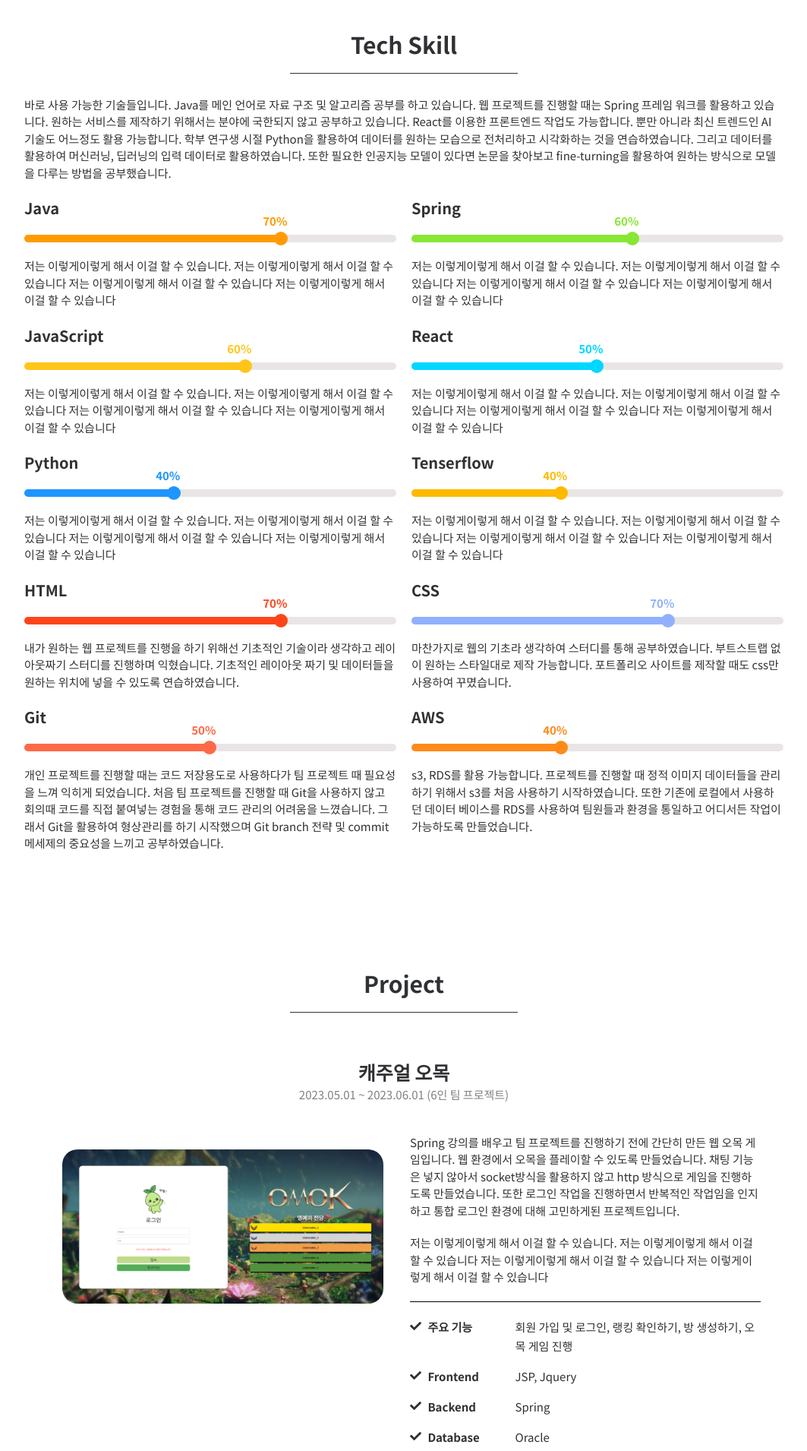
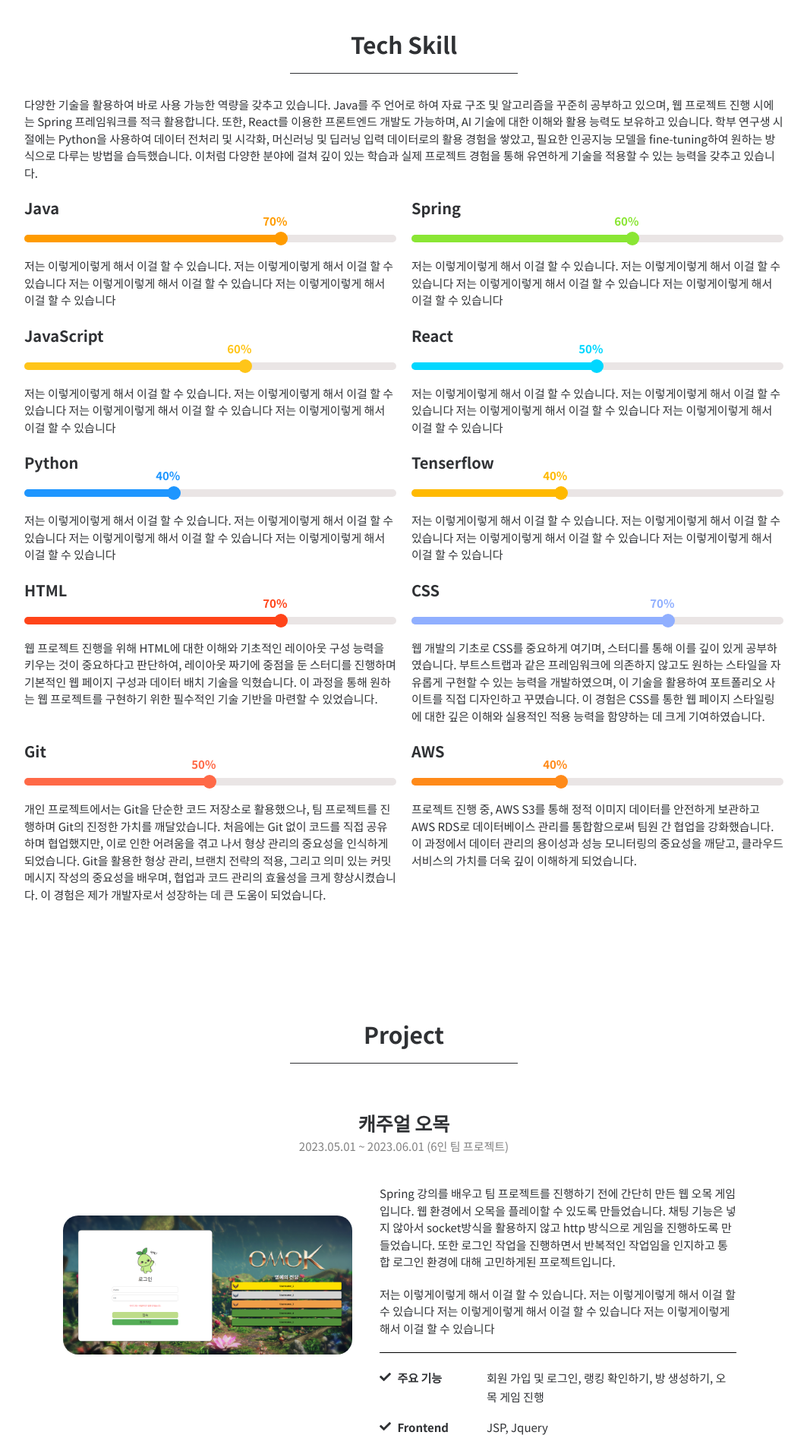
Before and after one commit to ssssigun/portfolio-page, a React (Create React App) app: page / in a window 1280 px wide. Shown: the part 1120-3030 px from the top of the page at 76% size, without its empty margins (108-1171 px from the left). Built offline with nearby package versions, Linux system fonts and the light colour scheme.

Commit message:
프로젝트 이벤트 추가 및 모달 페이징 효과 작업 완료

```diff
--- a/src/component/ModalFooter.js
+++ b/src/component/ModalFooter.js
@@ -1,18 +1,20 @@
-import { useState } from "react";
 import "../css/ModalFooter.css";
 import { IoIosArrowForward } from "react-icons/io";
 import { IoIosArrowBack } from "react-icons/io";
 
-function ModalFooter(){
-    const [number, setNumber] = useState(1);
+function ModalFooter({number, setNumber}){
     const prevNumber = () => {
         if(number > 1){
             setNumber(number-1);
+        }else{
+            setNumber(4);
         }
     }
     const nextNumber = () => {
         if(number < 4){
             setNumber(number+1);
+        }else{
+            setNumber(1);
         }
     }
     return(
--- a/src/component/ProjectCard.js
+++ b/src/component/ProjectCard.js
@@ -18,14 +18,21 @@ function ProjectCard({title, period, img, detail1, detail2, environment}) {
     setIsOpen(false);
     setTemp(false);
   },[temp])
+
+  const [isVisible, setIsVisible] = useState(false); // 상자의 가시성 상태를 관리
+
     return (
-      <div className="projectCard" onClick={()=>handleClick({subtitle : title})}>
+      <div className="projectCard" onClick={()=>handleClick({subtitle : title})} onMouseEnter={() => setIsVisible(true)} onMouseLeave={() => setIsVisible(false)}>
         <div className="projectCardTitle">
           <p className="projectCardTitleMain">{title}</p>
           <p className="projectCardTitleSub"> {period}</p>
         </div>
         <div className="projectCardBody">
-          <img src = {`${process.env.PUBLIC_URL}/img/${img}`} className="projectCardBodyImage"></img>
+          <div className="projectCardBodyImageArea">
+            <img src = {`${process.env.PUBLIC_URL}/img/${img}`} className="projectCardBodyImage"/>
+            <div className={`eventBox ${isVisible ? 'visible' : 'unVisible'}`}> 자세히 보려면 클릭해주세요 </div>
+          </div>
+          {/* <div className="eventBox">상세히 보기</div> */}
           <div className="projectCardBodyDetail">
             <div className="projectCardBodyDetailContext">
               <p className="commonDetail">
--- a/src/component/modal.js
+++ b/src/component/modal.js
@@ -3,6 +3,7 @@ import styled from "styled-components";
 import ModalTittle from "./ModalTittle.js";
 import ModalFooter from "./ModalFooter.js";
 import { RxCross2 } from "react-icons/rx";
+import { useState } from "react";
 
 const customModalStyles = styled.div = {
   overlay: {
@@ -15,8 +16,8 @@ const customModalStyles = styled.div = {
     left: "0",
   },
   content: {
-    width: "1500px",
-    height: "800px",
+    width: "85%",
+    height: "85%",
     zIndex: "9991",
     position: "absolute",
     top: "50%",
@@ -40,18 +41,30 @@ const ArrowStyle = styled(RxCross2)`
   z-index: 9992;
 `
 const Modal = ({ isOpen, closeModal, data }) => {
+  const [number, setNumber] = useState(1);
+  var t = "";
+  if(number ===1){
+    t = "소개"
+  }else if(number === 2){
+    t = "기획"
+  }else if(number === 3){
+    t = "개발"
+  }else if(number === 4){
+    t = "마무리"
+  }
   return (
     <ReactModal
       isOpen={isOpen}
-      onRequestClose={closeModal}
+      onRequestClose={()=>{closeModal(); setNumber(1)}}
       style={customModalStyles}
       shouldCloseOnOverlayClick={true}
       contentLabel="display project detail"
       >
       <div>
-        <ArrowStyle onClick={closeModal}/>
-        {data &&
-          <ModalTittle title={"소개"} subtitle={data.subtitle}/>
+        <ArrowStyle onClick={()=>{closeModal(); setNumber(1)}}/>
+        {
+          data &&
+            <ModalTittle title={t} subtitle={data.subtitle}/>
         }
         <div className='modalContent'>
           <div className='modalContentDetail1'>
@@ -61,7 +74,7 @@ const Modal = ({ isOpen, closeModal, data }) => {
 
           </div>
         </div>
-        <ModalFooter />
+        <ModalFooter number={number} setNumber={setNumber}/>
       </div>
     </ReactModal>
   );
--- a/src/css/ProjectCard.css
+++ b/src/css/ProjectCard.css
@@ -8,6 +8,11 @@
     cursor: pointer;
     box-sizing: border-box;
     border-radius: 50px;
+    transform: scale( 1.025 );
+    transition: transform 0.1s ease-in-out;
+}
+.projectCard:not(:hover){
+    transition: transform 0.1s ease-in-out;
 }
 .projectCardTitle{
     margin-bottom: 40px;
@@ -27,14 +32,30 @@
 }
 .projectCardBodyImageArea{
     width: 45%;
-    display: flex;
+    height: 20%;
+    position: relative;
+    margin-top: 20px;
 }
 .projectCardBodyImage{
-    width: 45%;
-    height: 100%;
-    /* box-sizing: border-box; */
+    width: 90%;
     border-radius: 20px;
-    margin: 20px
+    margin: 20px;
+}
+.eventBox{
+    width: 200px;
+    height: 40px;
+    line-height: 40px;
+    position: absolute;
+    font-size: 14px;
+    left: 25%;
+    top: 45%;
+    background-color: #ebebf0;
+    border-radius: 20px;
+    opacity: 0;
+    transition: opacity 0.5s ease;
+}
+.visible {
+    opacity: 0.85;
 }
 .projectCardBodyDetail{
     width: 50%;
--- a/src/json/skillList.json
+++ b/src/json/skillList.json
@@ -39,25 +39,25 @@
       "skillName" : "HTML",
       "color" : "#FF4419",
       "bar" : 70,
-      "details" : "내가 원하는 웹 프로젝트를 진행을 하기 위해선 기초적인 기술이라 생각하고 레이아웃짜기 스터디를 진행하며 익혔습니다. 기초적인 레이아웃 짜기 및 데이터들을 원하는 위치에 넣을 수 있도록 연습하였습니다."
+      "details" : "웹 프로젝트 진행을 위해 HTML에 대한 이해와 기초적인 레이아웃 구성 능력을 키우는 것이 중요하다고 판단하여, 레이아웃 짜기에 중점을 둔 스터디를 진행하며 기본적인 웹 페이지 구성과 데이터 배치 기술을 익혔습니다. 이 과정을 통해 원하는 웹 프로젝트를 구현하기 위한 필수적인 기술 기반을 마련할 수 있었습니다."
     },
     {
       "skillName" : "CSS",
       "color" : "#90AFFF",
       "bar" : 70,
-      "details" : "마찬가지로 웹의 기초라 생각하여 스터디를 통해 공부하였습니다. 부트스트랩 없이 원하는 스타일대로 제작 가능합니다. 포트폴리오 사이트를 제작할 때도 css만 사용하여 꾸몄습니다."
+      "details" : "웹 개발의 기초로 CSS를 중요하게 여기며, 스터디를 통해 이를 깊이 있게 공부하였습니다. 부트스트랩과 같은 프레임워크에 의존하지 않고도 원하는 스타일을 자유롭게 구현할 수 있는 능력을 개발하였으며, 이 기술을 활용하여 포트폴리오 사이트를 직접 디자인하고 꾸몄습니다. 이 경험은 CSS를 통한 웹 페이지 스타일링에 대한 깊은 이해와 실용적인 적용 능력을 함양하는 데 크게 기여하였습니다."
     },
     {
       "skillName" : "Git",
       "color" : "#FF6947",
       "bar" : 50,
-      "details" : "개인 프로젝트를 진행할 때는 코드 저장용도로 사용하다가 팀 프로젝트 때 필요성을 느껴 익히게 되었습니다. 처음 팀 프로젝트를 진행할 때 Git을 사용하지 않고 회의때 코드를 직접 붙여넣는 경험을 통해 코드 관리의 어려움을 느꼈습니다. 그래서 Git을 활용하여 형상관리를 하기 시작했으며 Git branch 전략 및 commit 메세제의 중요성을 느끼고 공부하였습니다."
+      "details" : "개인 프로젝트에서는 Git을 단순한 코드 저장소로 활용했으나, 팀 프로젝트를 진행하며 Git의 진정한 가치를 깨달았습니다. 처음에는 Git 없이 코드를 직접 공유하며 협업했지만, 이로 인한 어려움을 겪고 나서 형상 관리의 중요성을 인식하게 되었습니다. Git을 활용한 형상 관리, 브랜치 전략의 적용, 그리고 의미 있는 커밋 메시지 작성의 중요성을 배우며, 협업과 코드 관리의 효율성을 크게 향상시켰습니다. 이 경험은 제가 개발자로서 성장하는 데 큰 도움이 되었습니다."
     },
     {
       "skillName" : "AWS",
       "color" : "#FF8A19",
       "bar" : 40,
-      "details" : "s3, RDS를 활용 가능합니다. 프로젝트를 진행할 때 정적 이미지 데이터들을 관리하기 위해서 s3를 처음 사용하기 시작하였습니다. 또한 기존에 로컬에서 사용하던 데이터 베이스를 RDS를 사용하여 팀원들과 환경을 통일하고 어디서든 작업이 가능하도록 만들었습니다."
+      "details" : "프로젝트 진행 중, AWS S3를 통해 정적 이미지 데이터를 안전하게 보관하고 AWS RDS로 데이터베이스 관리를 통합함으로써 팀원 간 협업을 강화했습니다. 이 과정에서 데이터 관리의 용이성과 성능 모니터링의 중요성을 깨닫고, 클라우드 서비스의 가치를 더욱 깊이 이해하게 되었습니다."
     }
 
   ]
--- a/src/page/TechSkill.js
+++ b/src/page/TechSkill.js
@@ -11,10 +11,7 @@ const TechSkill = forwardRef((props,ref) =>{
           <Title title ={"Tech Skill"}/>
           <div>
             <p className="commonDetail">
-              바로 사용 가능한 기술들입니다. Java를 메인 언어로 자료 구조 및 알고리즘 공부를 하고 있습니다. 웹 프로젝트를 진행할 때는 Spring 프레임 워크를 활용하고 있습니다. 원하는 서비스를 제작하기 위해서는
-              분야에 국한되지 않고 공부하고 있습니다. React를 이용한 프론트엔드 작업도 가능합니다. 뿐만 아니라 최신 트렌드인 AI 기술도 어느정도 활용 가능합니다. 학부 연구생 시절 Python을 활용하여
-              데이터를 원하는 모습으로 전처리하고 시각화하는 것을 연습하였습니다. 그리고 데이터를 활용하여 머신러닝, 딥러닝의 입력 데이터로 활용하였습니다. 또한 필요한 인공지능 모델이 있다면 논문을 찾아보고
-              fine-turning을 활용하여 원하는 방식으로 모델을 다루는 방법을 공부했습니다.
+            다양한 기술을 활용하여 바로 사용 가능한 역량을 갖추고 있습니다. Java를 주 언어로 하여 자료 구조 및 알고리즘을 꾸준히 공부하고 있으며, 웹 프로젝트 진행 시에는 Spring 프레임워크를 적극 활용합니다. 또한, React를 이용한 프론트엔드 개발도 가능하며, AI 기술에 대한 이해와 활용 능력도 보유하고 있습니다. 학부 연구생 시절에는 Python을 사용하여 데이터 전처리 및 시각화, 머신러닝 및 딥러닝 입력 데이터로의 활용 경험을 쌓았고, 필요한 인공지능 모델을 fine-tuning하여 원하는 방식으로 다루는 방법을 습득했습니다. 이처럼 다양한 분야에 걸쳐 깊이 있는 학습과 실제 프로젝트 경험을 통해 유연하게 기술을 적용할 수 있는 능력을 갖추고 있습니다.
             </p>
           </div>
         </div>
```
Also changed, not shown: 1 other file (tests, documents, lock files or other folders).
